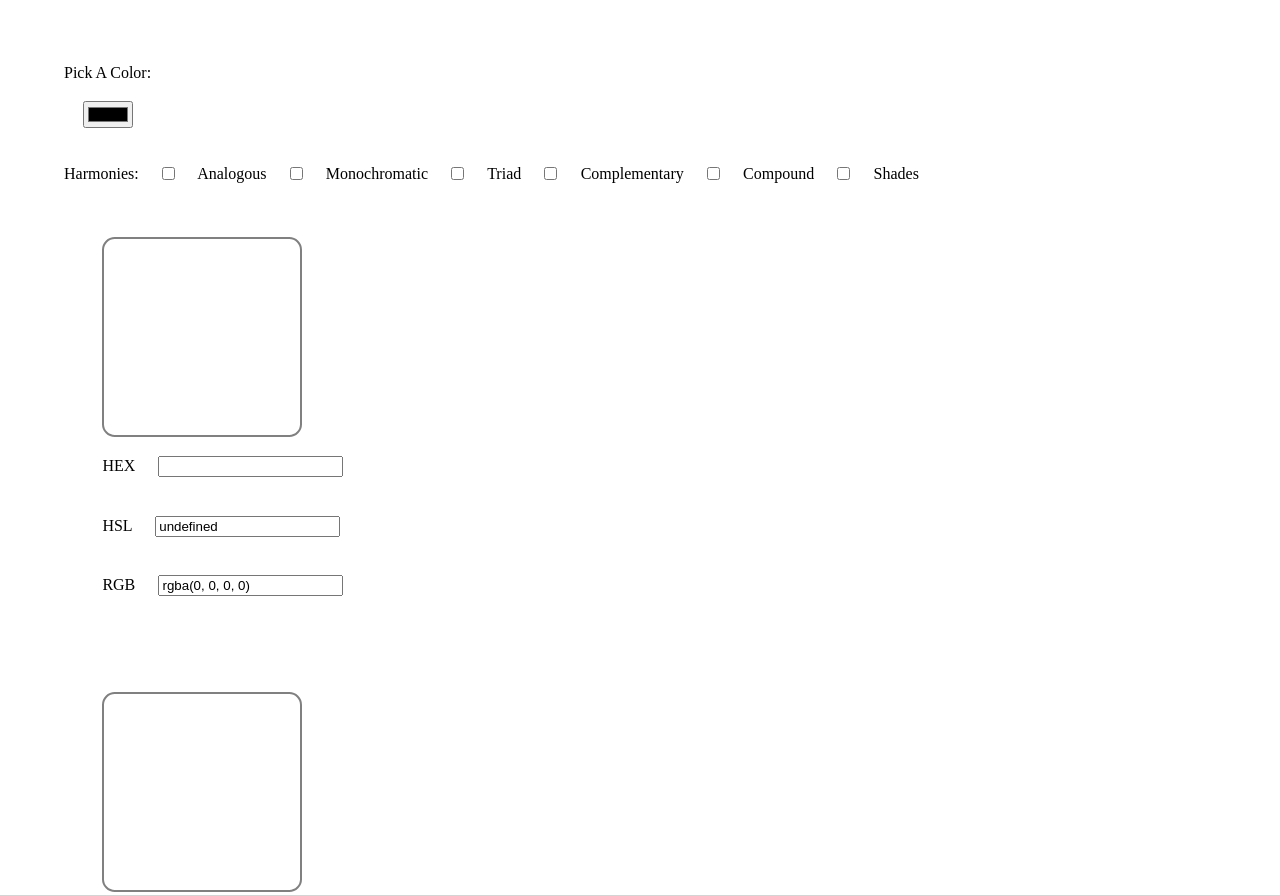
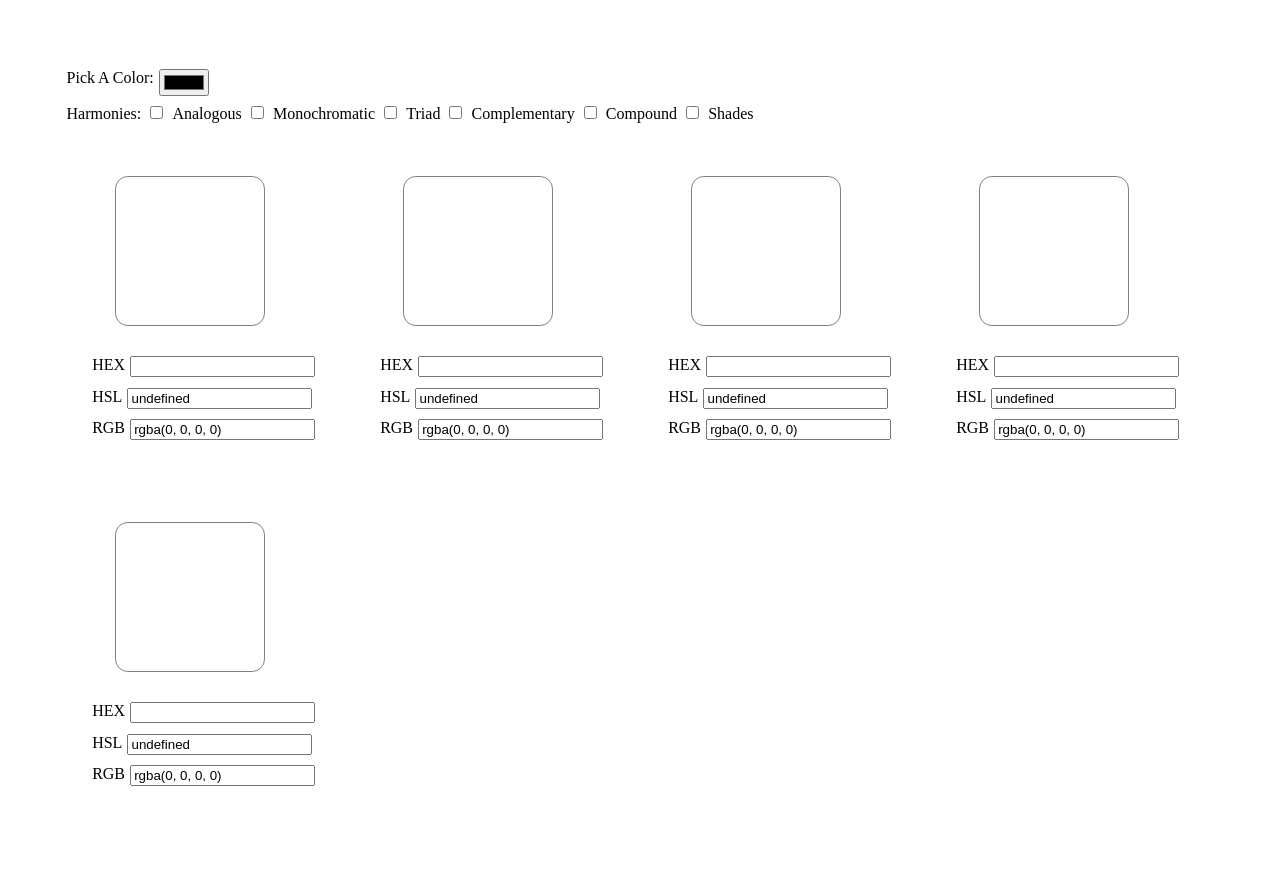
Before and after one commit to rachelhdvo0727/color-palette-designer, a plain HTML site: page index.html in a window 1280 px wide. Shown: the top 895 px of the page. Drawn offline with Linux system fonts and the light colour scheme.

Commit message:
edited css for color palette

```diff
--- a/styles.css
+++ b/styles.css
@@ -6,20 +6,43 @@
 body {
   margin: 5vw;
 }
+
+label,
 input {
-  margin: 1.5vw;
+  margin: 0.4vw 0.2vw;
 }
-#inputs {
+
+select {
+  margin: 0.5vw 0 0 1vw;
+}
+
+#inputs,
+.textbox {
+  display: flex;
+}
+
+#allboxes {
+  display: flex;
+  flex-flow: row wrap;
+}
+
+#container {
+  /* child element */
+  flex-basis: 200px;
+  flex-grow: 1;
   display: flex;
   flex-flow: column wrap;
-}
-#container {
-  padding: 3vw;
+  margin: 2vw;
 }
 
 .box {
   border-radius: 0.8rem;
-  border: 0.2vw solid grey;
-  width: 200px;
-  height: 200px;
+  border: 0.1vw solid grey;
+  width: 150px;
+  height: 150px;
+  margin: 2vw;
+  /* set h, s, l custom properties for js further calculations */
+  --hue: 0;
+  --light: 0%;
+  --sat: 0%;
 }
```
